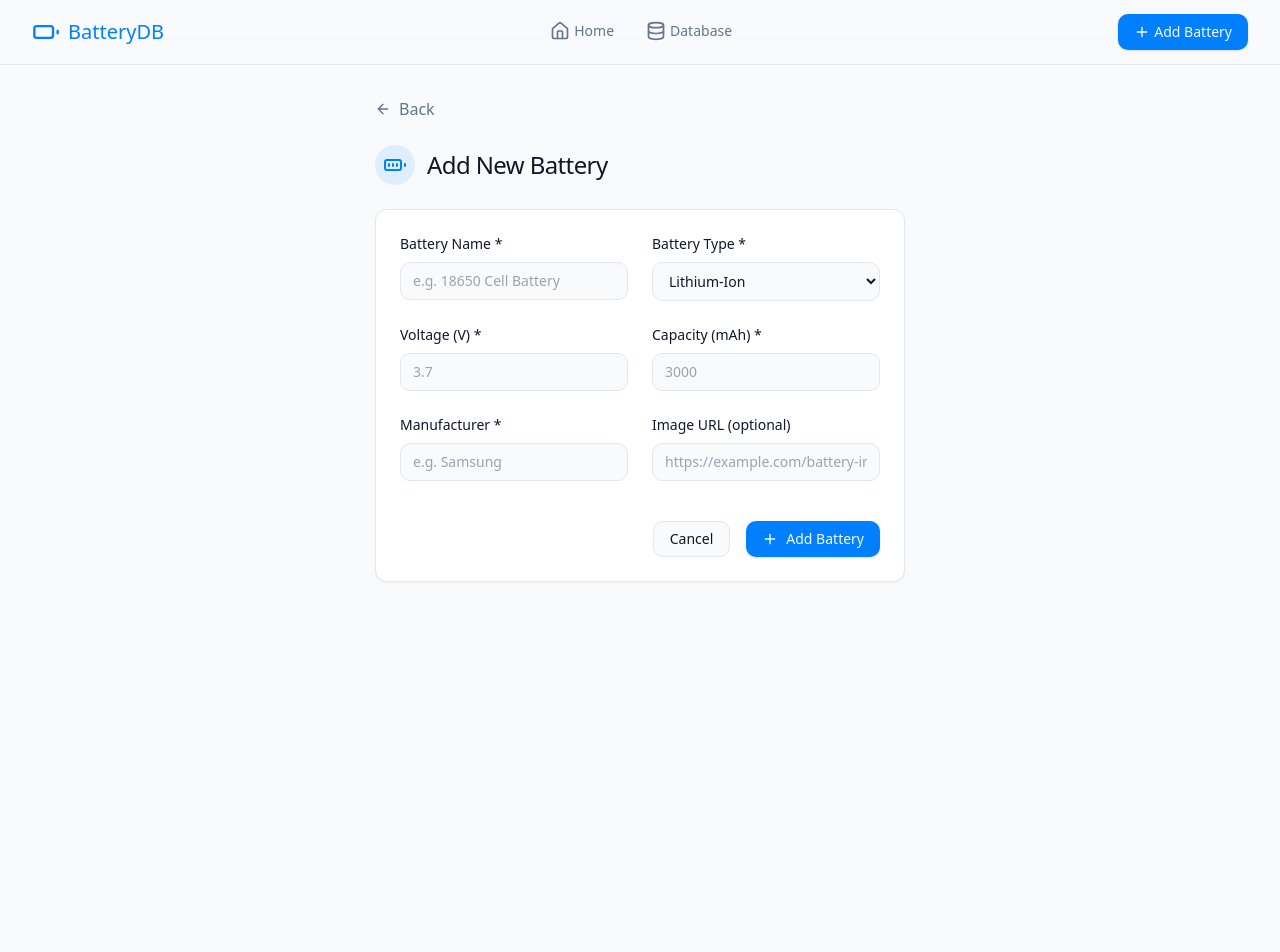
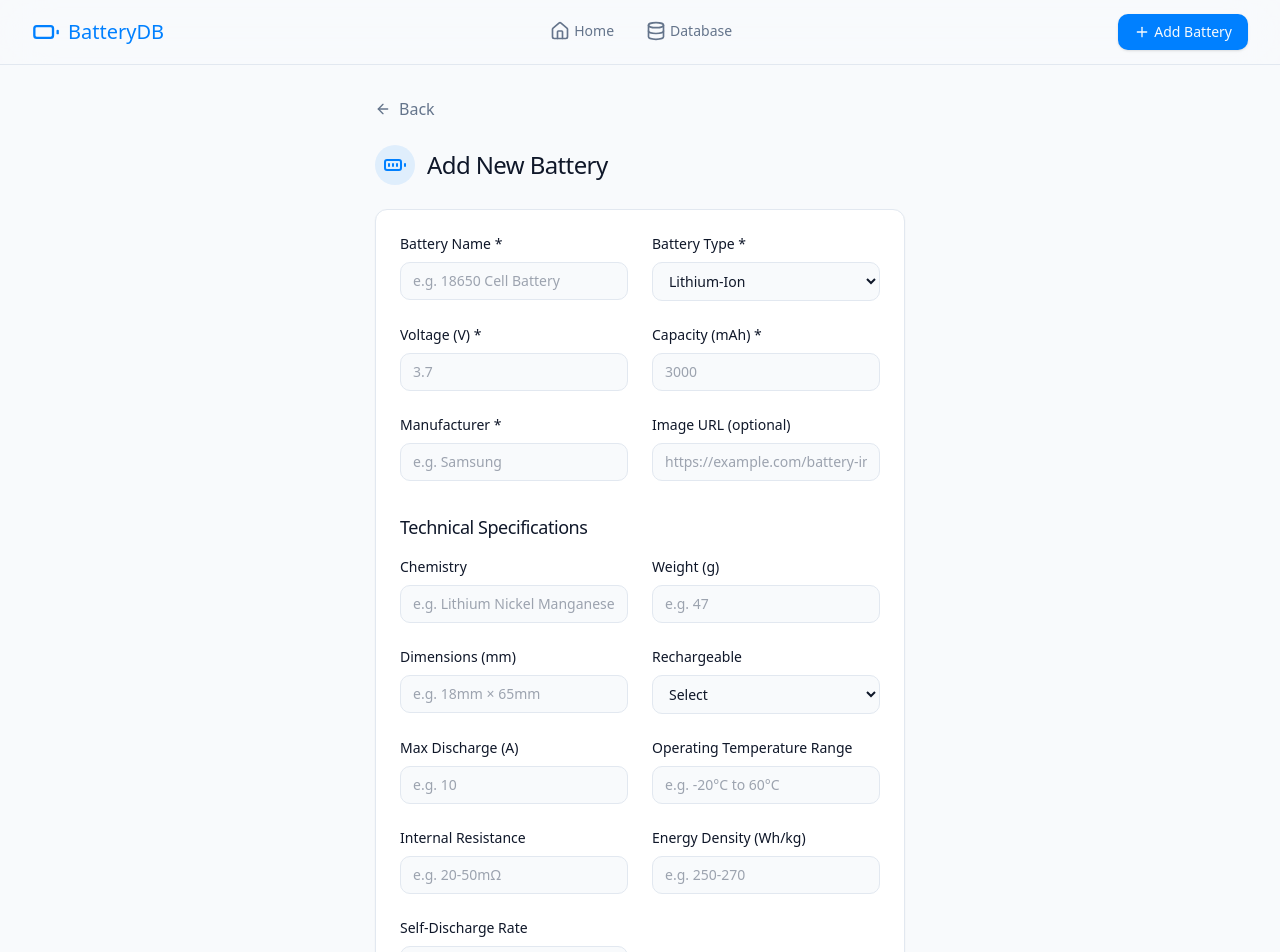
Before and after one commit to abdeoul/battery-keeper-db, a React (Vite) app: page /add in a window 1280 px wide. Shown: the top 952 px of the page. Before the commit the page ends 800 px from the top, so only its background shows below. Built offline with nearby package versions, Linux system fonts and the light colour scheme.

Commit message:
Add battery specifications
Adds battery specifications to the AddBattery and BatteryDetail pages.

```diff
--- a/src/components/BatteryForm.tsx
+++ b/src/components/BatteryForm.tsx
@@ -16,7 +16,16 @@ const BatteryForm = () => {
     voltage: '',
     capacity: '',
     manufacturer: '',
-    imageUrl: ''
+    imageUrl: '',
+    chemistry: '',
+    weight: '',
+    dimensions: '',
+    rechargeable: '',
+    maxDischarge: '',
+    operatingTemp: '',
+    internalResistance: '',
+    energyDensity: '',
+    selfDischargeRate: ''
   });
 
   const [isSubmitting, setIsSubmitting] = useState(false);
@@ -56,7 +65,7 @@ const BatteryForm = () => {
   };
 
   return (
-    <div className="bg-card border border-border rounded-xl p-6 shadow-sm max-w-2xl mx-auto animate-fade-in">
+    <div className="bg-card border border-border rounded-xl p-6 shadow-sm max-w-4xl mx-auto animate-fade-in">
       <form onSubmit={handleSubmit} className="space-y-6">
         <BatteryFormFields
           formData={formData}
--- a/src/components/BatteryFormFields.tsx
+++ b/src/components/BatteryFormFields.tsx
@@ -59,6 +59,15 @@ interface BatteryFormData {
   capacity: string;
   manufacturer: string;
   imageUrl: string;
+  chemistry: string;
+  weight: string;
+  dimensions: string;
+  rechargeable: string;
+  maxDischarge: string;
+  operatingTemp: string;
+  internalResistance: string;
+  energyDensity: string;
+  selfDischargeRate: string;
 }
 
 interface BatteryFormFieldsProps {
@@ -68,6 +77,7 @@ interface BatteryFormFieldsProps {
 
 const BatteryFormFields = ({ formData, handleChange }: BatteryFormFieldsProps) => {
   return (
+    <div className="space-y-8">
       <div className="grid grid-cols-1 md:grid-cols-2 gap-6">
         <FormField
           id="name"
@@ -137,6 +147,101 @@ const BatteryFormFields = ({ formData, handleChange }: BatteryFormFieldsProps) =
           placeholder="https://example.com/battery-image.jpg"
         />
       </div>
+
+      <div>
+        <h3 className="text-lg font-medium mb-4">Technical Specifications</h3>
+        <div className="grid grid-cols-1 md:grid-cols-2 gap-6">
+          <FormField
+            id="chemistry"
+            label="Chemistry"
+            type="text"
+            value={formData.chemistry}
+            onChange={handleChange}
+            placeholder="e.g. Lithium Nickel Manganese Cobalt Oxide"
+          />
+
+          <FormField
+            id="weight"
+            label="Weight (g)"
+            type="text"
+            value={formData.weight}
+            onChange={handleChange}
+            placeholder="e.g. 47"
+          />
+
+          <FormField
+            id="dimensions"
+            label="Dimensions (mm)"
+            type="text"
+            value={formData.dimensions}
+            onChange={handleChange}
+            placeholder="e.g. 18mm × 65mm"
+          />
+
+          <div className="space-y-2">
+            <label htmlFor="rechargeable" className="block text-sm font-medium">
+              Rechargeable
+            </label>
+            <select
+              id="rechargeable"
+              name="rechargeable"
+              value={formData.rechargeable}
+              onChange={handleChange}
+              className="w-full rounded-md border border-input bg-background px-3 py-2 text-sm focus:outline-none focus:ring-2 focus:ring-primary/30 focus:border-primary"
+            >
+              <option value="">Select</option>
+              <option value="Yes">Yes</option>
+              <option value="No">No</option>
+            </select>
+          </div>
+
+          <FormField
+            id="maxDischarge"
+            label="Max Discharge (A)"
+            type="text"
+            value={formData.maxDischarge}
+            onChange={handleChange}
+            placeholder="e.g. 10"
+          />
+
+          <FormField
+            id="operatingTemp"
+            label="Operating Temperature Range"
+            type="text"
+            value={formData.operatingTemp}
+            onChange={handleChange}
+            placeholder="e.g. -20°C to 60°C"
+          />
+
+          <FormField
+            id="internalResistance"
+            label="Internal Resistance"
+            type="text"
+            value={formData.internalResistance}
+            onChange={handleChange}
+            placeholder="e.g. 20-50mΩ"
+          />
+
+          <FormField
+            id="energyDensity"
+            label="Energy Density (Wh/kg)"
+            type="text"
+            value={formData.energyDensity}
+            onChange={handleChange}
+            placeholder="e.g. 250-270"
+          />
+
+          <FormField
+            id="selfDischargeRate"
+            label="Self-Discharge Rate"
+            type="text"
+            value={formData.selfDischargeRate}
+            onChange={handleChange}
+            placeholder="e.g. <5% per month"
+          />
+        </div>
+      </div>
+    </div>
   );
 };
 
--- a/src/services/BatteryService.ts
+++ b/src/services/BatteryService.ts
@@ -60,6 +60,15 @@ interface BatteryFormData {
   capacity: string;
   manufacturer: string;
   imageUrl: string;
+  chemistry?: string;
+  weight?: string;
+  dimensions?: string;
+  rechargeable?: string;
+  maxDischarge?: string;
+  operatingTemp?: string;
+  internalResistance?: string;
+  energyDensity?: string;
+  selfDischargeRate?: string;
 }
 
 class BatteryService {
@@ -106,12 +115,41 @@ class BatteryService {
       voltage: parseFloat(formData.voltage),
       capacity: parseInt(formData.capacity),
       manufacturer: formData.manufacturer,
-      imageUrl: formData.imageUrl
+      imageUrl: formData.imageUrl,
+      specifications: {
+        Chemistry: formData.chemistry || '',
+        Weight: formData.weight ? `${formData.weight}g` : '',
+        Dimensions: formData.dimensions || '',
+        Rechargeable: formData.rechargeable || '',
+        'Max Discharge': formData.maxDischarge ? `${formData.maxDischarge}A` : '',
+        'Operating Temperature': formData.operatingTemp || '',
+        'Internal Resistance': formData.internalResistance || '',
+        'Energy Density': formData.energyDensity ? `${formData.energyDensity} Wh/kg` : '',
+        'Self-Discharge Rate': formData.selfDischargeRate || ''
+      }
     };
 
     this.batteries.push(newBattery);
     this.saveBatteries();
+
+    // Update the specifications in the constants file
+    if (!this.isBatteryInSpecifications(newBatteryId)) {
+      this.updateBatterySpecifications(newBattery);
+    }
+
     return newBattery;
+  }
+
+  private isBatteryInSpecifications(batteryId: string): boolean {
+    // This would normally check if the battery already exists in the BATTERY_SPECIFICATIONS
+    // For simplicity, we'll just return false
+    return false;
+  }
+
+  private updateBatterySpecifications(battery: BatteryType): void {
+    // This would normally update the BATTERY_SPECIFICATIONS in the constants file
+    // Since we can't modify the constants file directly, this is just a placeholder
+    console.log('Battery specifications would be updated in the constants file:', battery);
   }
 
   private saveBatteries(): void {
```
Lines whose indentation alone changed are shown as unchanged.
